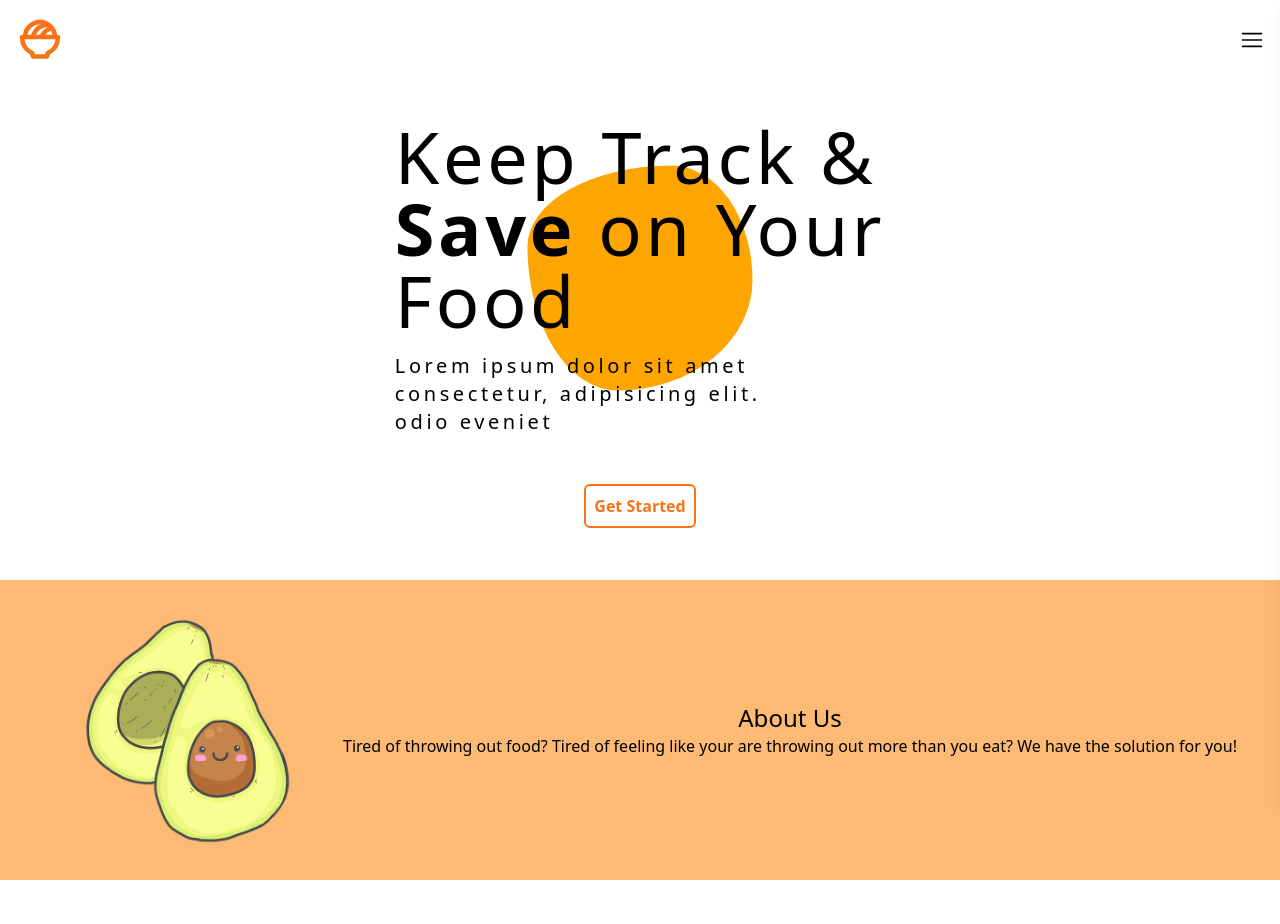
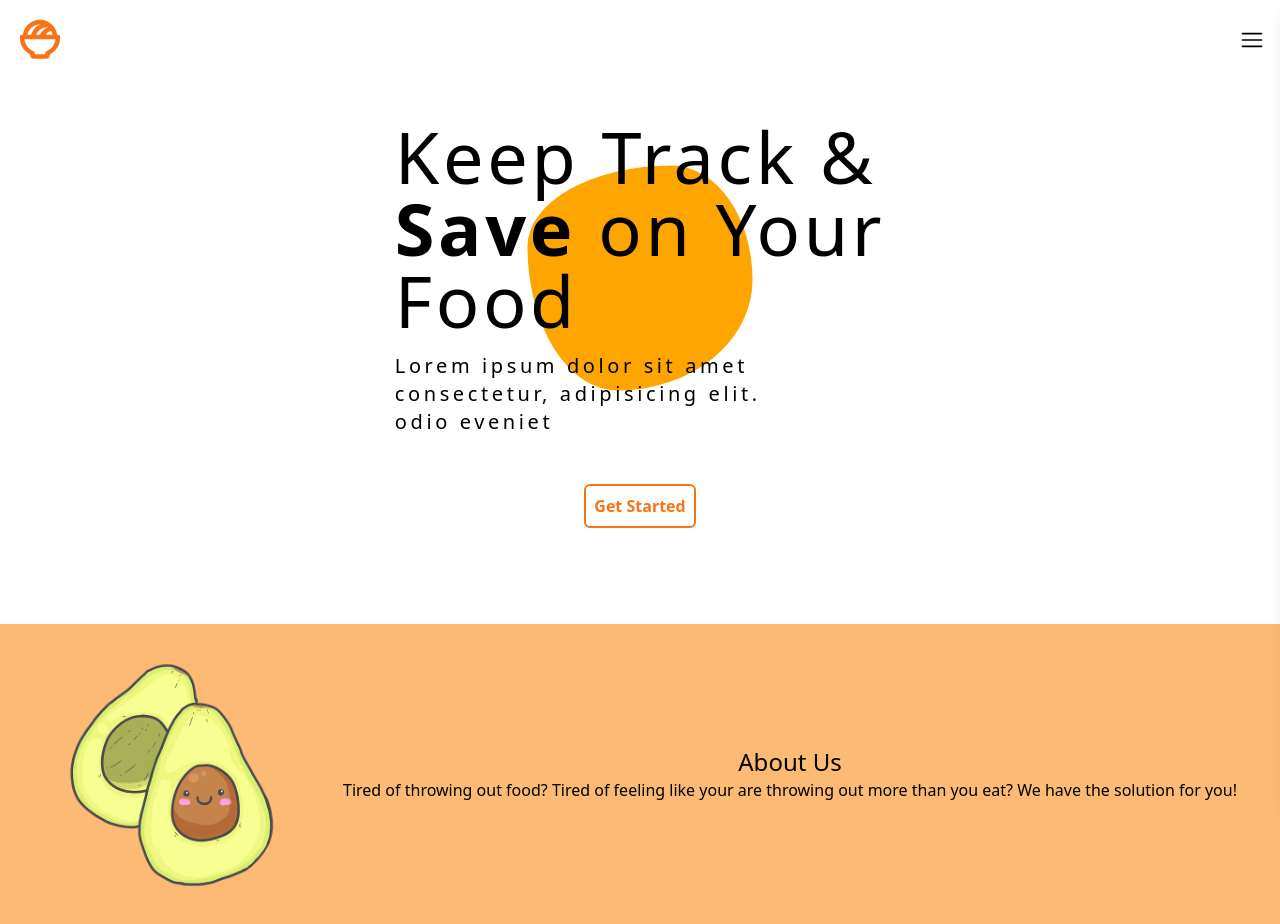
Before and after one commit to bustyAI/foodfo, a Next.js app: page / in a window 1280 px wide. Before the commit the page ends 880 px from the top, so only its background shows below. Built offline with nearby package versions, Linux system fonts and the light colour scheme; no server answers.

Commit message:
adding margin to button on landing page

```diff
--- a/app/components/AboutUs.tsx
+++ b/app/components/AboutUs.tsx
@@ -2,7 +2,7 @@ import React from "react";
 
 const AboutUs = () => {
   return (
-    <div className="flex flex-col justify-center items-center text-left">
+    <div className="flex flex-col justify-center items-center text-left p-4">
       <h1 className="text-2xl">About Us</h1>
       <p className="text-base">
         Tired of throwing out food? Tired of feeling like your are throwing out
--- a/app/page.tsx
+++ b/app/page.tsx
@@ -7,7 +7,7 @@ export default function Home() {
 
       <Button
         href="/api/auth/login"
-        classParams="hover:bg-orange-500 hover:text-white"
+        classParams=" mb-24 hover:bg-orange-500 hover:text-white"
         borderColor="border-orange-500"
         buttonText="Get Started"
         textColor="text-orange-500"
```
